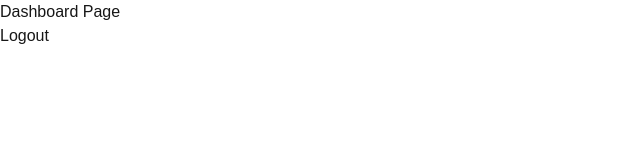
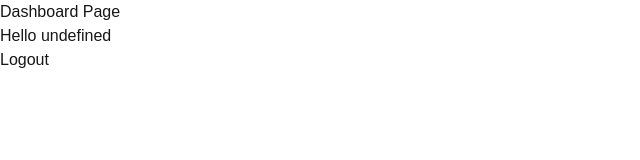
Before and after one commit to danieldenton/trading-journal, a Next.js app: page /dashboard in a window 1280 px wide. Shown: the top 160 px of the page, without its empty margins (0-640 px from the left). Built offline with nearby package versions, Linux system fonts and the light colour scheme; no server answers.

Commit message:
hello userName

```diff
--- a/src/app/dashboard/page.tsx
+++ b/src/app/dashboard/page.tsx
@@ -1,10 +1,12 @@
 import React from "react";
 import LogoutButton from "./logout-button";
+import UserName from "./user-name";
 
 export default function DashboardPage() {
   return (
     <>
       <h1>Dashboard Page</h1>
+      <UserName />
       {/*
       // total trades
       // total days traded
--- /dev/null
+++ b/src/app/dashboard/user-name.tsx
@@ -0,0 +1,11 @@
+"use client";
+
+import { useUserContext } from "../context/user";
+
+export default function UserName() {
+  const { user } = useUserContext();
+
+  return (
+    <h1 className="text-2xl font-bold">{`Hello ${user?.first_name}`}</h1>
+  );
+};
--- a/src/app/lib/actions/auth-actions.ts
+++ b/src/app/lib/actions/auth-actions.ts
@@ -90,7 +90,6 @@ export async function login(prevState: unknown, formData: FormData) {
   } catch (error) {
     console.error(error);
   }
-  // redirect("/dashboard");
 }
 
 export async function logout() {
```
